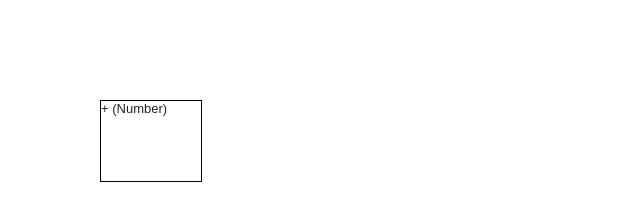
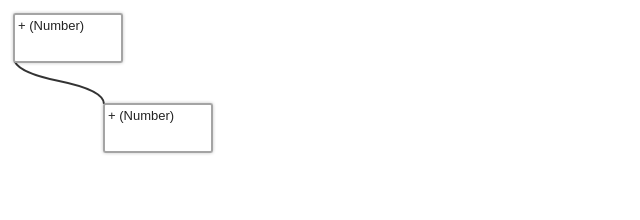
Before and after one commit to zeh/fnk.js, a plain HTML site: page prototypes/editor/index.html in a window 1280 px wide. Shown: the whole page, without its empty margins (0-640 px from the left). Drawn offline with Linux system fonts and the light colour scheme.

Commit message:
Small change to initial box positions

```diff
--- a/prototypes/editor/index.html
+++ b/prototypes/editor/index.html
@@ -16,35 +16,171 @@
 	<link rel="stylesheet" href="css/style.css">
 
 	<script src="js/libs/modernizr-2.0.6.min.js"></script>
+	<script type="text/javascript">
+
+		var draggingElement;
+		var draggingOffsetX;
+		var draggingOffsetY;
+		var testCanvas;
+
+		// Dragging not working on Opera 11.51
+
+		function startElementDrag(e) {
+			draggingElement = e.target;
+			document.onmousemove = continueElementDrag;
+			document.onmouseup = stopElementDrag;
+
+			// layerX and layerY are deprecated, calculate correctly
+			draggingOffsetX = e.layerX;
+			draggingOffsetY = e.layerY;
+			updatePosition(e.clientX, e.clientY);
+		}
+		function continueElementDrag(e) {
+			updatePosition(e.clientX, e.clientY);
+		}
+		function stopElementDrag(e) {
+			updatePosition(e.clientX, e.clientY);
+
+			draggingElement = undefined;
+			document.onmousemove = undefined;
+			document.onmouseup = undefined;
+		}
+		function updatePosition(x, y) {
+			draggingElement.style.left = x - draggingOffsetX + "px";
+			draggingElement.style.top = y - draggingOffsetY + "px";
+
+			// document.body.scrollLeft
+
+			updateCanvas();
+		}
+
+		function updateCanvas() {
+			// Destroy canvas
+			if (testCanvas == undefined) {
+				// Create new canvas
+				testCanvas = document.createElement("canvas");
+				testCanvas.setAttribute("width", 100);
+				testCanvas.setAttribute("height", 100);
+				testCanvas.setAttribute("id", "canvas");
+				testCanvas.style.position = "absolute";
+				testCanvas.style.zIndex = -100;
+				document.body.appendChild(testCanvas);
+				if (typeof G_vmlCanvasManager != 'undefined') {
+					testCanvas = G_vmlCanvasManager.initElement(testCanvas);
+				}
+			}
+
+			var node1 = document.getElementById("node1");
+			var node2 = document.getElementById("node2");
+
+			var x1 = node1.offsetLeft + 4;
+			var y1 = node1.offsetTop + node1.clientHeight + 8;
+
+			var x2 = node2.offsetLeft + 4;
+			var y2 = node2.offsetTop + 4;
+
+			var stroke = 2;
+
+			var cx = Math.min(x1, x2);
+			var cy = Math.min(y1, y2);
+			var cw = Math.abs(x2 - x1) + stroke;
+			var ch = Math.abs(y2 - y1) + stroke;
+
+			// Move
+			testCanvas.style.left = cx + "px";
+			testCanvas.style.top = cy + "px";
+			testCanvas.width = cw;
+			if (testCanvas.height != ch) testCanvas.height = ch;
+
+			// Paint
+			var context = testCanvas.getContext("2d");
+
+			var sx = x1 - cx;
+			var sy = y1 - cy;
+			var ex = x2 - cx;
+			var ey = y2 - cy;
+
+			var dx = ex - sx;
+			var dy = ey - sy;
+
+			context.strokeStyle = "#333333";
+			context.lineJoin = "round";
+			context.lineWidth = stroke;
+
+			context.moveTo(sx, sy);
+			//context.lineTo(ex, ey);
+			context.bezierCurveTo(sx, sy + dy * 0.25, sx + dx * 0.25, sy + dy * 0.4, sx + dx * 0.5, sy + dy * 0.5);
+			context.bezierCurveTo(sx + dx * 0.75, sy + dy * 0.6, ex, sy + dy * 0.75, ex, ey);
+			context.stroke();
+
+		}
+
+		function onLoaded() {
+			var element;
+
+			element = document.getElementsByClassName("fnk_node")[0];
+			element.style.top = "10px";
+			element.style.left = "10px";
+
+			element = document.getElementsByClassName("fnk_node")[1];
+			element.style.top = "100px";
+			element.style.left = "100px";
+
+			updateCanvas();
+		}
+	</script>
+
 	<style type='text/css'>
 		.fnk_node {
 			border: 1px solid #000000;
 			display: block;
 			position: absolute;
 			width: 100px;
-			height: 80px;
-			top: 100px;
-			left: 100px;
-			cursor: pointer;
+			height: 40px;
+			//height: 80px;
+			//top: 100px;
+			//left: 100px;
+			cursor: move; /* nwse-resize */
+
+			border-width: 8px 8px 8px 8px;
+
+			/* Border skin */
+			/* Doesn't work on MSIE 9 */
+			-ms-border-image: url("images/node_background.png") 8 8 8 8 repeat repeat;
+			-khtml-border-image: url("images/node_background.png") 8 8 8 8 repeat repeat;
+			-o-border-image: url("images/node_background.png") 8 8 8 8 repeat repeat;
+			-moz-border-image: url("images/node_background.png") 8 8 8 8 repeat repeat;
+			-webkit-border-image: url("images/node_background.png") 8 8 8 8 repeat repeat;
+			border-image: url("images/node_background.png") 8 8 8 8 repeat repeat;
 
 			/* Unselectable */
-			user-select: none;
-			-webkit-user-select: none;
+			/* Doesn't work on MSIE 9, Opera 11.6 */
+			-ms-user-select: none;
+			-khtml-user-select: none;	/* Safari? */
 			-o-user-select: none;
 			-moz-user-select: -moz-none;
-			-khtml-user-select: none;	/* Safari? */
+			-webkit-user-select: none;
+			user-select: none;
+
+			/*
+			-o-transform: translateZ(0);
+			-ms-transform: translateZ(0);
+			-moz-transform: translateZ(0);
+			-webkit-transform: translateZ(0);
+			transform: translateZ(0);
+			*/
 		}
 	</style>
 </head>
-<body>
+<body onload="onLoaded();">
 
 <div id="container">
 	<header>
 
 	</header>
 	<div id="main" role="main">
-
-		<div class="fnk_node">+ (Number)</div>
+		<div class="fnk_node" id="node1" onmousedown="startElementDrag(event)">+ (Number)</div>
+		<div class="fnk_node" id="node2" onmousedown="startElementDrag(event)">+ (Number)</div>
 	</div>
 	<footer>
 
```
Also changed, not shown: prototypes/editor/images/node_background.png (added), 1 other file.
